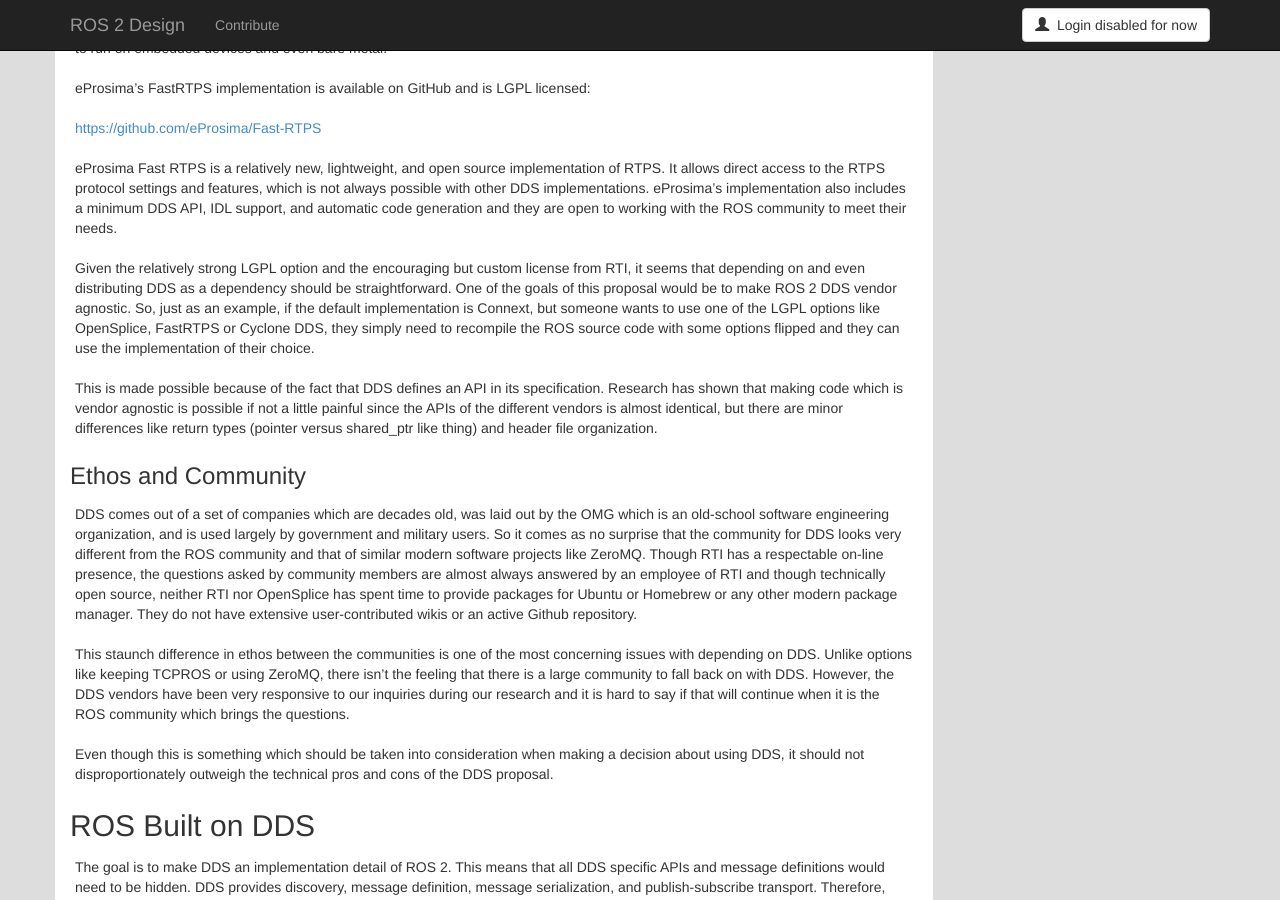
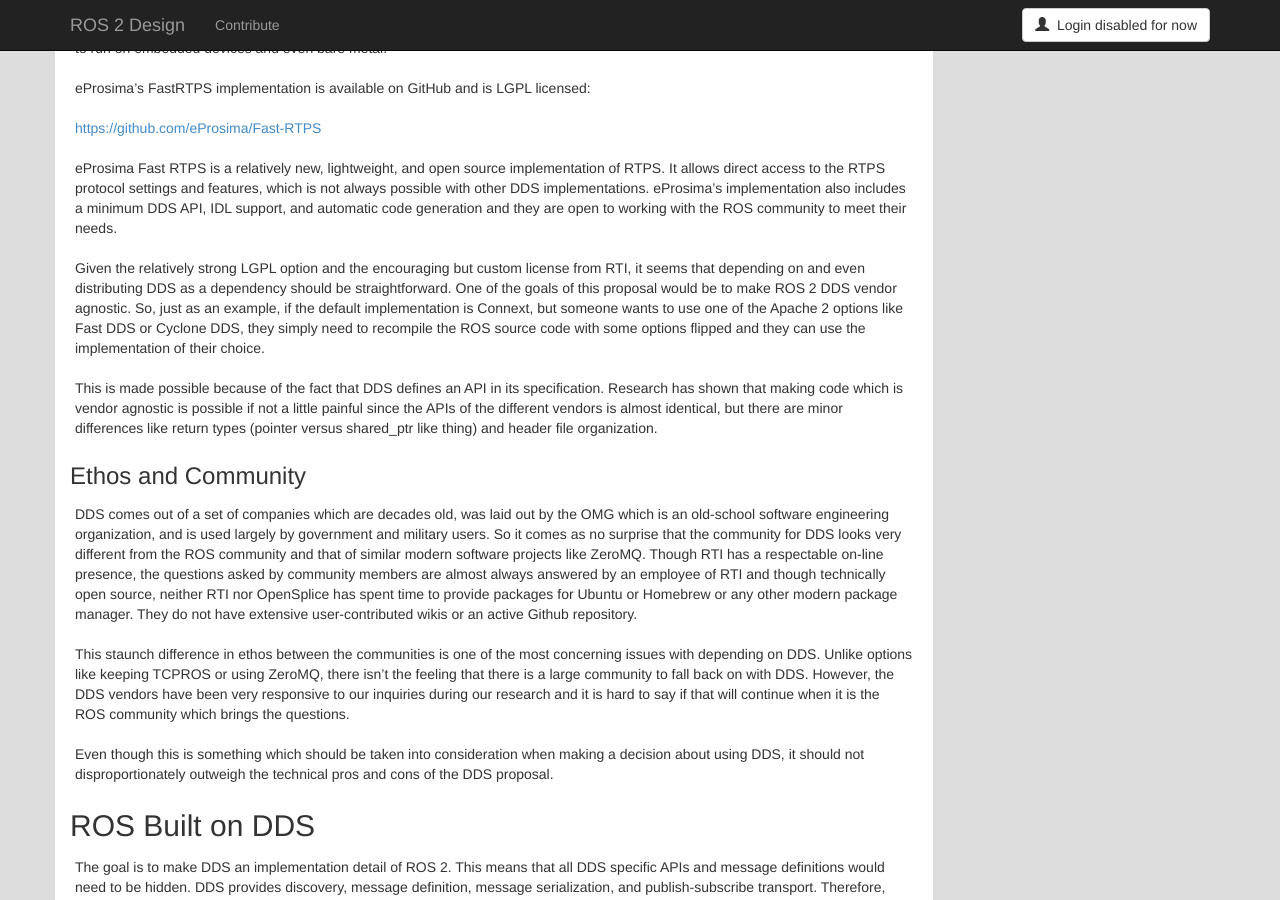
Before and after one commit to ros2/design, a Jekyll site: the page built from articles/020_ros_with_dds.md, in a window 1280 px wide and 900 px high, scrolled down 3334 px. Built offline with Jekyll 4.4.1, drawn with Linux system fonts in a browser that asks for light colours; nearby versions of some CDN libraries.

Commit message:
Update articles/020_ros_with_dds.md
Co-authored-by: Geoffrey Biggs <gbiggs@killbots.net>

```diff
--- a/articles/020_ros_with_dds.md
+++ b/articles/020_ros_with_dds.md
@@ -165,7 +165,7 @@
 
 Given the relatively strong LGPL option and the encouraging but custom license from RTI, it seems that depending on and even distributing DDS as a dependency should be straightforward.
 One of the goals of this proposal would be to make ROS 2 DDS vendor agnostic.
-So, just as an example, if the default implementation is Connext, but someone wants to use one of the LGPL options like OpenSplice, FastRTPS or Cyclone DDS, they simply need to recompile the ROS source code with some options flipped and they can use the implementation of their choice.
+So, just as an example, if the default implementation is Connext, but someone wants to use one of the Apache 2 options like Fast DDS or Cyclone DDS, they simply need to recompile the ROS source code with some options flipped and they can use the implementation of their choice.
 
 This is made possible because of the fact that DDS defines an API in its specification.
 Research has shown that making code which is vendor agnostic is possible if not a little painful since the APIs of the different vendors is almost identical, but there are minor differences like return types (pointer versus shared_ptr like thing) and header file organization.
```
